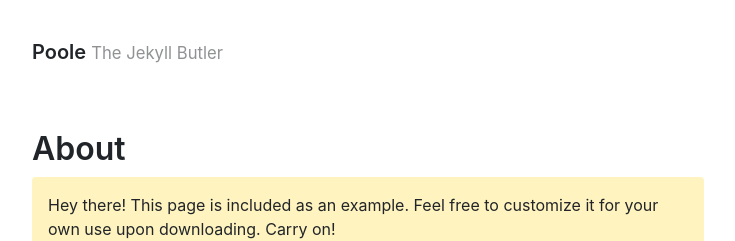
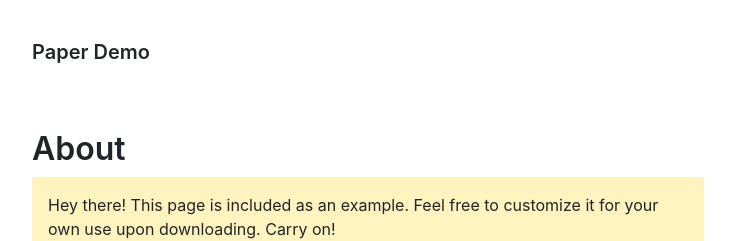
Before and after one commit to HyeonjinCha/HyeonjinCha.github.io, a Jekyll site: the page built from about.md, in a window 1280 px wide. Shown: the top 241 px of the page, without its empty margins (272-1007 px from the left). Built offline with Jekyll 4.4.1, drawn with Linux system fonts in a browser that asks for light colours; some of the changed lines change nothing that is shown.

Commit message:
pages: remove gemspec and use minimal config

```diff
--- a/_config.yml
+++ b/_config.yml
@@ -1,46 +1,7 @@
-theme: null
-# Setup
-title: Poole
-tagline: The Jekyll Butler
-url: https://getpoole.com
-paginate: 1
-baseurl: ""
-permalink: pretty
-
-# Gems
-plugins:
-  - jekyll-gist
-  - jekyll-paginate
-  - jekyll-seo-tag
-
-# Optimize Jekyll
-exclude:
-  - .editorconfig
-  - .git
-  - .jekyll-cache
-  - Gemfile
-  - Gemfile.lock
-  - LICENSE.md
-  - README.md
-
-sass:
-  sass_dir: _sass
-  style: :compressed
-
-# Options
-
-# Replace this value and uncomment to enable Google Analytics tracking
-# ga_analytics: UA-000000-0
-
-# Specify the author for blog posts
-author:
-  name: Mark Otto
-  url: https://twitter.com/mdo
-  email: markdotto@gmail.com
-
-# Custom vars
-version: 3.0.0
-
-# --- minimal config ---
+title: "Paper Demo"
 url: "https://HyeonjinCha.github.io"
 baseurl: ""
+theme: null
+markdown: kramdown
+kramdown:
+  input: GFM
```
Also changed, not shown: poole-for-jekyll.gemspec (deleted), 1 other file.
